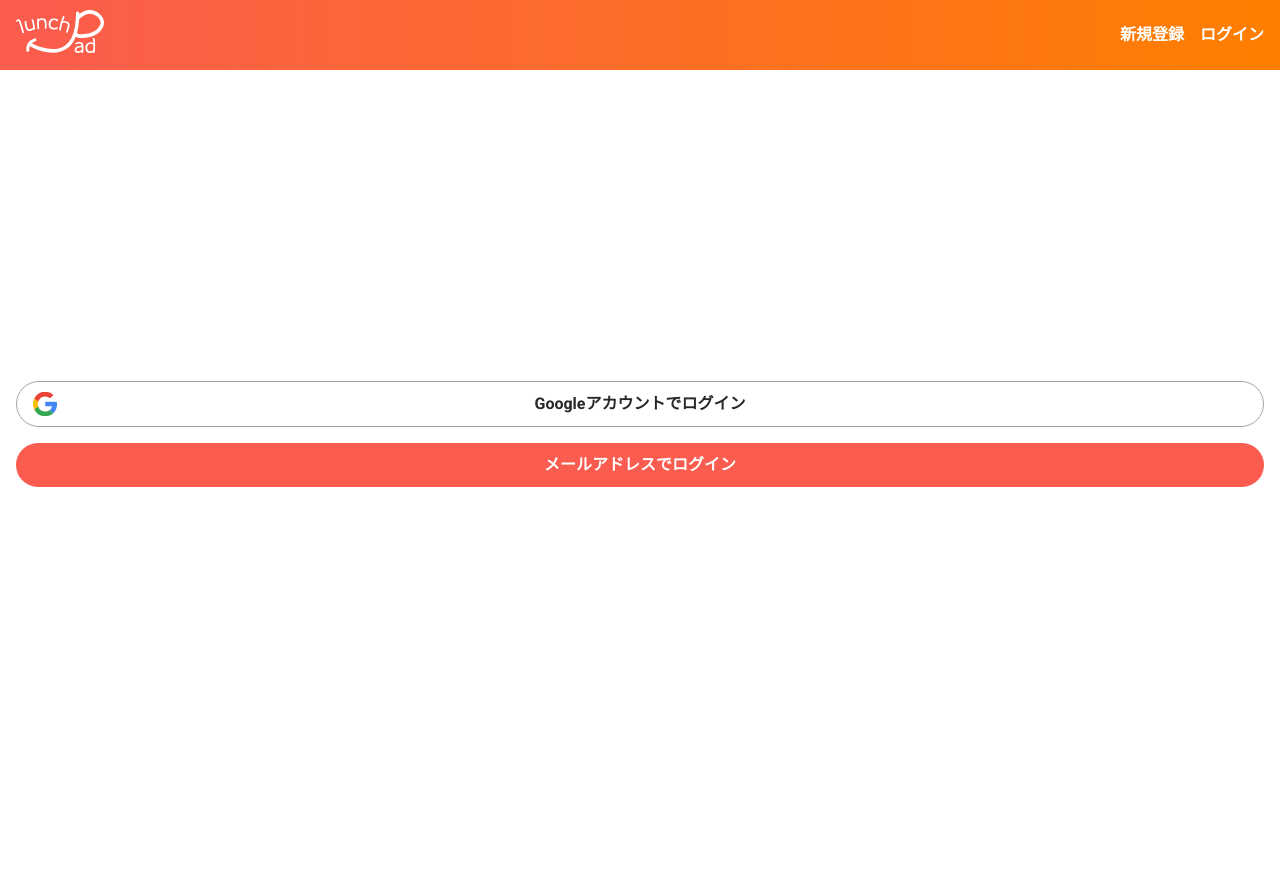
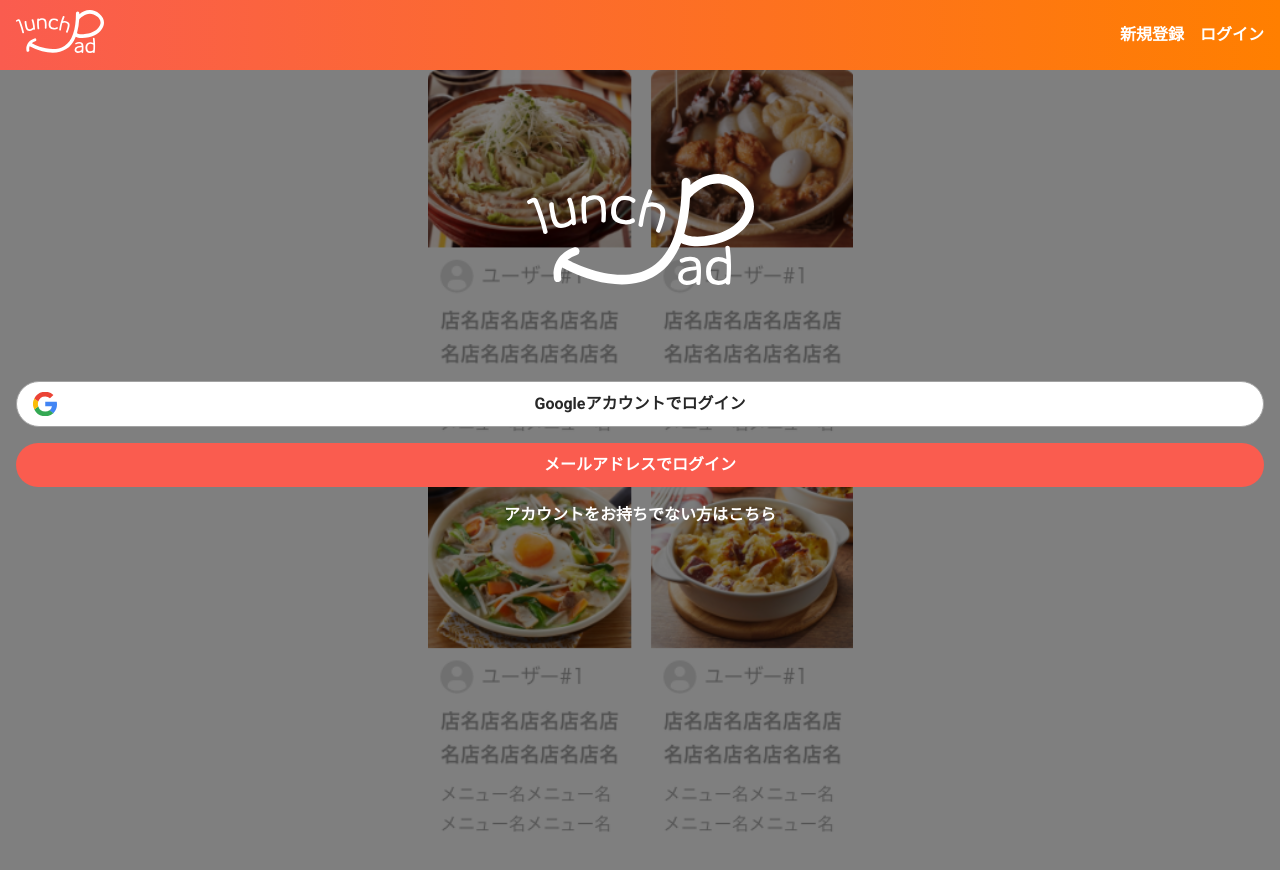
Before and after one commit to JOKOJOKO405/original-app, a Nuxt app: page / in a window 1280 px wide. Before the commit the page ends 800 px from the top, so only its background shows below. Built offline with nearby package versions, Linux system fonts and the light colour scheme.

Commit message:
Add 背景差込み

```diff
--- a/pages/index.vue
+++ b/pages/index.vue
@@ -1,22 +1,26 @@
 <template>
+  <TopBg>
     <div class="inner">
       <Logo />
       <GoogleLogin label="Googleアカウントでログイン" @google-login="googleLogin" />
-    <Button label="メールアドレスでログイン" @onSubmit="onSubmit" />
+      <Button label="メールアドレスでログイン" @on-submit="onSubmit" />
       <p class="login__text"
         @click="onSubmit"
       >
         アカウントをお持ちでない方はこちら
       </p>
     </div>
+  </TopBg>
 </template>
 
 <script>
+import TopBg from '~/components/TopBg'
 import Logo from '~/components/Logo'
 import Button from '~/components/Button'
 import GoogleLogin from '~/components/GoogleLogin'
 export default {
   components: {
+    TopBg,
     Logo,
     Button,
     GoogleLogin,
```
Lines whose indentation alone changed are shown as unchanged.
